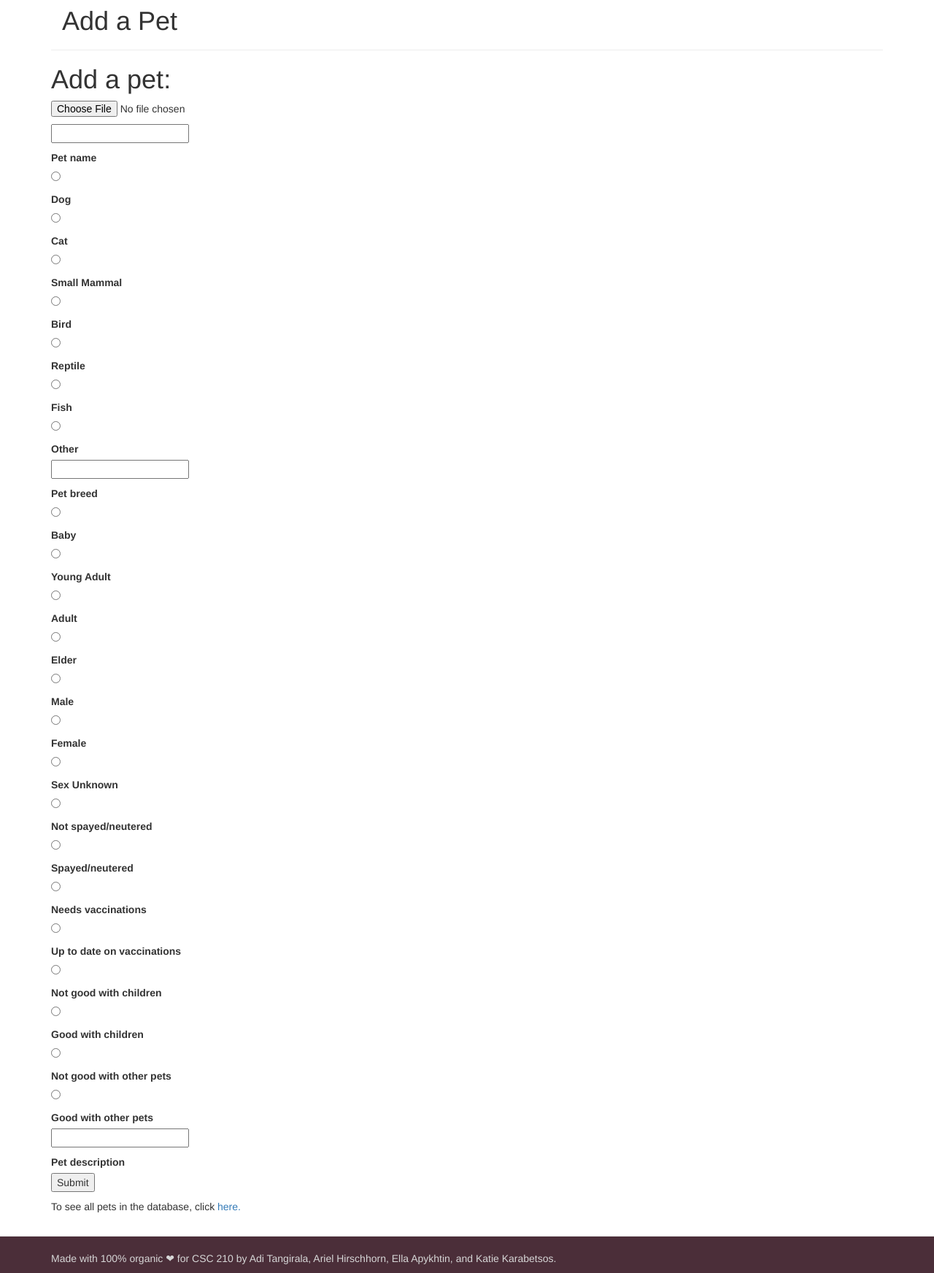
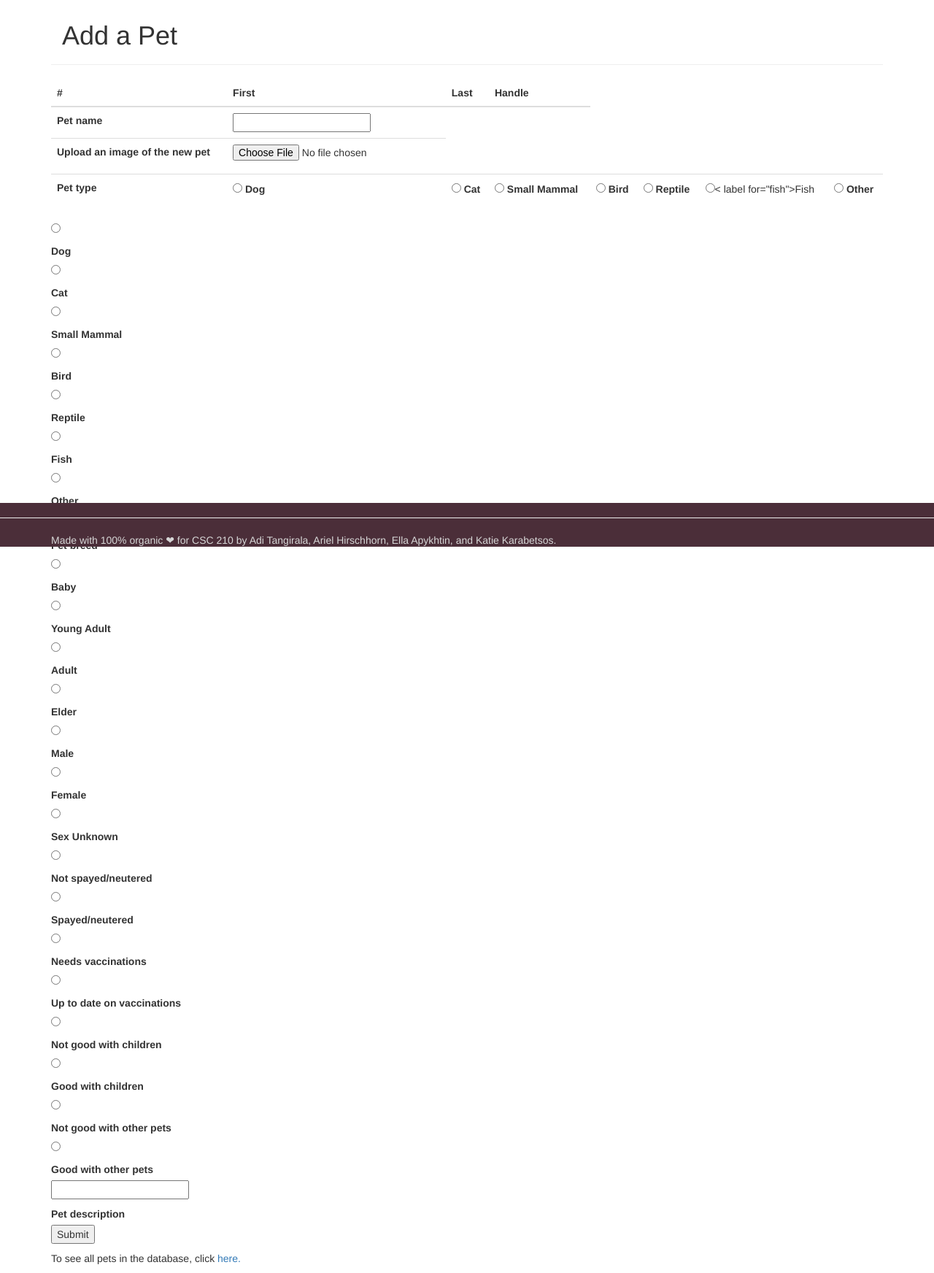
Before and after one commit to arielhirschhorn/netpets, a Flask app: page /addPet in a window 1280 px wide. Shown: the part 51-1795 px from the top of the page at 73% size. Run offline with Flask 2, Linux system fonts and the light colour scheme; some libraries are stand-ins or nearby versions.

Commit message:
footer fixes, form tweaks

```diff
--- a/static/css/styles.css
+++ b/static/css/styles.css
@@ -10,93 +10,6 @@ body {
 	margin-bottom: 0px;
 }
 
-
-
-/* .navbar-default {
-	background-color: #407359;
-	border-color: #89f4bd;
-}
-
-.navbar-default .navbar-brand {
-	color: #cff2e0;
-}
-
-.navbar-default .navbar-brand:hover,
-.navbar-default .navbar-brand:focus {
-	color: #407359;
-}
-
-.navbar-default .navbar-text {
-	color: #cff2e0;
-}
-
-.navbar-default .navbar-nav>li>a {
-	color: #cff2e0;
-}
-
-.navbar-default .navbar-nav>li>a:hover,
-.navbar-default .navbar-nav>li>a:focus {
-	color: #407359;
-}
-
-.navbar-default .navbar-nav>.active>a,
-.navbar-default .navbar-nav>.active>a:hover,
-.navbar-default .navbar-nav>.active>a:focus {
-	color: #407359;
-	background-color: #89f4bd;
-}
-
-.navbar-default .navbar-nav>.open>a,
-.navbar-default .navbar-nav>.open>a:hover,
-.navbar-default .navbar-nav>.open>a:focus {
-	color: #407359;
-	background-color: #89f4bd;
-}
-
-.navbar-default .navbar-toggle {
-	border-color: #89f4bd;
-}
-
-.navbar-default .navbar-toggle:hover,
-.navbar-default .navbar-toggle:focus {
-	background-color: #89f4bd;
-}
-
-.navbar-default .navbar-toggle .icon-bar {
-	background-color: #cff2e0;
-}
-
-.navbar-default .navbar-collapse,
-.navbar-default .navbar-form {
-	border-color: #cff2e0;
-}
-
-.navbar-default .navbar-link {
-	color: #cff2e0;
-}
-
-.navbar-default .navbar-link:hover {
-	color: #407359;
-}
-
-@media (max-width: 767px) {
-	.navbar-default .navbar-nav .open .dropdown-menu>li>a {
-		color: #cff2e0;
-	}
-
-	.navbar-default .navbar-nav .open .dropdown-menu>li>a:hover,
-	.navbar-default .navbar-nav .open .dropdown-menu>li>a:focus {
-		color: #407359;
-	}
-
-	.navbar-default .navbar-nav .open .dropdown-menu>.active>a,
-	.navbar-default .navbar-nav .open .dropdown-menu>.active>a:hover,
-	.navbar-default .navbar-nav .open .dropdown-menu>.active>a:focus {
-		color: #407359;
-		background-color: #89f4bd;
-	}
-}
- */
 
 .site-container {
 	width: 90%;
@@ -289,3 +202,11 @@ a:hover {
 #pet-view img {
 	width: 50%;
 }
+
+.footer {
+	position: absolute;
+	bottom: 0;
+	width: 100%;
+	/* Set the fixed height of the footer here */
+	height: 60px;
+}
--- a/templates/addPet.html
+++ b/templates/addPet.html
@@ -7,16 +7,56 @@
 <html>
 <div class="page-header">
 	<div class="container">
+    <br>
 		<h1>Add a Pet</h1>
 	</div>
 </div>
 <body>
-    <h1> Add a pet: </h1>
-    <form method="POST" name="form" action="" enctype="multipart/form-data">
-	  <p><input type="file" name="file"></p>
 
-	  <p><input type= "text" name="petname"></p>
-	  <label for="petname">Pet name</label>
+      <table class="table">
+        <thead>
+          <tr>
+            <th scope="col">#</th>
+            <th scope="col">First</th>
+            <th scope="col">Last</th>
+            <th scope="col">Handle</th>
+          </tr>
+        </thead>
+        <tbody>
+          <tr>
+            <th scope="row"><label for="petname">Pet name</label></th>
+            <td><input type= "text" name="petname"></td>
+          </tr>
+
+          <tr>
+            <th scope="row">Upload an image of the new pet</th>
+            <td><form method="POST" name="form" action="" enctype="multipart/form-data"></form><p><input type="file" name="file"></p></td>
+          </tr>
+
+          <tr>
+            <th scope="row">Pet type</th>
+            <td><input type="radio" id="dog" name="species" value="0"> <label for="dog">Dog</label> </td>
+            <td><input type="radio" id="cat" name="species" value="1"> <label for="cat">Cat</label> </td>
+            <td><input type="radio" id="small" name="species" value="2"> <label for="small">Small Mammal</label> </td>
+            <td><input type="radio" id="bird" name="species" value="3"> <label for="bird">Bird</label> </td>
+            <td><input type="radio" id="reptile" name="species" value="4"> <label for="reptile">Reptile</label> </td>
+            <td><input type="radio" id="fish" name="species" value="5">< label for="fish">Fish</label> </td>
+            <td><input type="radio" id="other" name="species" value="6"> <label for="other">Other</label> </td>
+          </tr>
+
+          <tr>
+
+          </tr>
+
+
+        </tbody>
+      </table>
+
+    <!-- <form method="POST" name="form" action="" enctype="multipart/form-data"> -->
+	  <!-- <p><input type="file" name="file"></p> -->
+
+	  <!-- <p><input type= "text" name="petname"></p> -->
+	  <!-- <label for="petname">Pet name</label> -->
 
 	  <p><input type="radio" id="dog" name="species" value="0"></p>
       <label for="dog">Dog</label>
--- a/templates/adoptdog.html
+++ b/templates/adoptdog.html
@@ -11,7 +11,9 @@
             margin-right: auto;
         }
     </style>
+
     <div class="page-header">
+        <br>
         <h1>So you want a dog...</h1>
     </div>
 
--- a/templates/base.html
+++ b/templates/base.html
@@ -96,14 +96,12 @@
 
     {% block footer %}
         <footer>
-
             <div class="footer">
                 <hr class="solid">
                 <div class="container" style="color:#d6d6d6">
                     <p>Made with 100% organic ❤ for CSC 210 by Adi Tangirala, Ariel Hirschhorn, Ella Apykhtin, and Katie Karabetsos.</p>
                 </div>
             </div>
-
         </footer>
 
     {% endblock %}
--- a/templates/petList.html
+++ b/templates/petList.html
@@ -13,6 +13,7 @@
 
 <div class="page-header">
 	<div class="container">
+		<br>
 		<h1>Pet List</h1>
 	</div>
 </div>
```
